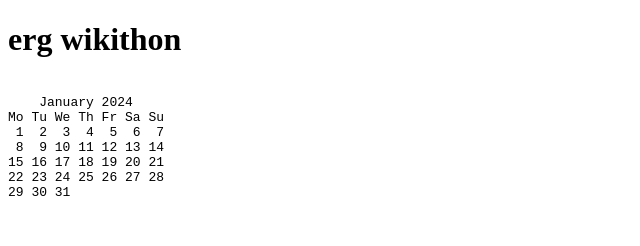
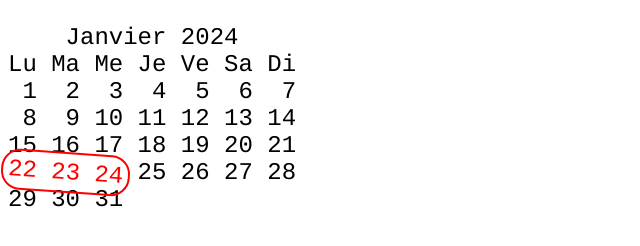
Before and after one commit to copyrip/erg-wiki, a plain HTML site: page graphics/index.html in a window 1280 px wide. Shown: the whole page, without its empty margins (0-640 px from the left). Drawn offline with Linux system fonts and the light colour scheme.

Commit message:
cute calendar

```diff
--- a/graphics/index.html
+++ b/graphics/index.html
@@ -3,14 +3,13 @@
 <head>
   <meta charset="UTF-8">
   <title>erg wikithon</title>
+  <link rel="stylesheet" href="./style.css">
 </head>
 <body>
 
-
 <h1>erg wikithon</h1>
-
+<!--
 <pre>
-
     January 2024
 Mo Tu We Th Fr Sa Su
  1  2  3  4  5  6  7
@@ -18,7 +17,25 @@ Mo Tu We Th Fr Sa Su
 15 16 17 18 19 20 21
 22 23 24 25 26 27 28
 29 30 31
-
+</pre>
+<pre>
+    Janvier 2024
+Lu Ma Me Je Ve Sa Di
+ 1  2  3  4  5  6  7
+ 8  9 10 11 12 13 14
+15 16 17 18 19 20 21
+<span>22 23 24</span> 25 26 27 28
+29 30 31
+</pre>
+-->
+<pre>
+    Janvier 2024
+Lu Ma Me Je Ve Sa Di
+ 1  2  3  4  5  6  7
+ 8  9 10 11 12 13 14
+15 16 17 18 19 20 21
+<span class="circle">22 23 24</span> 25 26 27 28
+29 30 31
 </pre>
 
 </body>
--- /dev/null
+++ b/graphics/style.css
@@ -0,0 +1,19 @@
+h1 {
+	display:none;
+}
+pre {
+	font-size:18pt;
+	font-family:Courier, monospace;
+}
+span {
+	display:inline-block;
+	color:red;
+}
+
+.circle {
+	transform:rotate(4deg);
+	/*border:2px solid red*/
+	outline:2px solid red;
+	outline-offset:5px;
+	border-radius:12px;
+}
```
